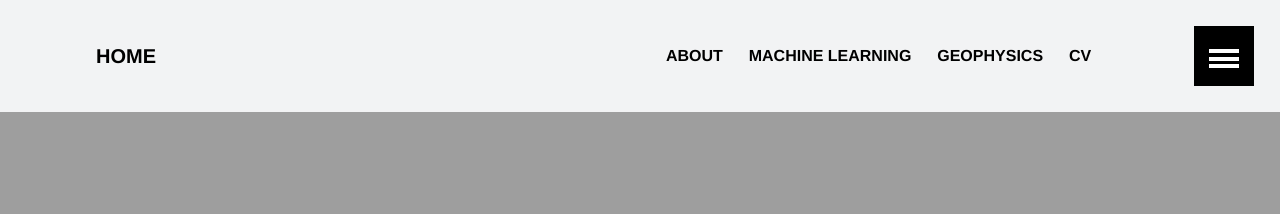
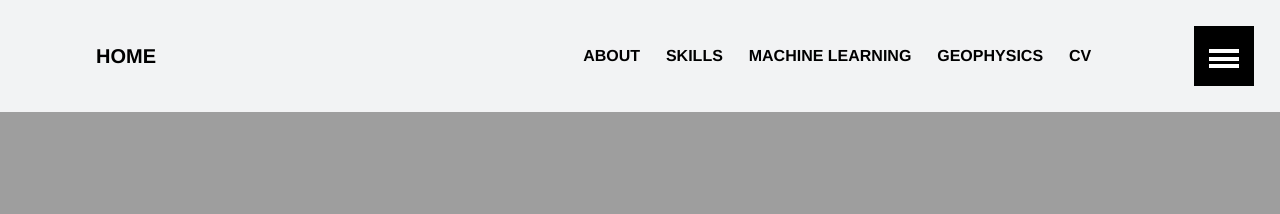
Before and after one commit to gbarnier/gbarnier.github.io, a Jekyll site: the page built from index.md, in a window 1280 px wide. Shown: the top 214 px of the page. Built offline with Jekyll 4.4.1, drawn with Linux system fonts in a browser that asks for light colours.

Commit message:
Update navigation.yml

```diff
--- a/_data/navigation.yml
+++ b/_data/navigation.yml
@@ -4,6 +4,9 @@
   url: /about/
   excerpt:
   image:
+
+- title: Skills
+  url: /skills/
 
 - title: Machine Learning
   url: /ml_projects/
```
